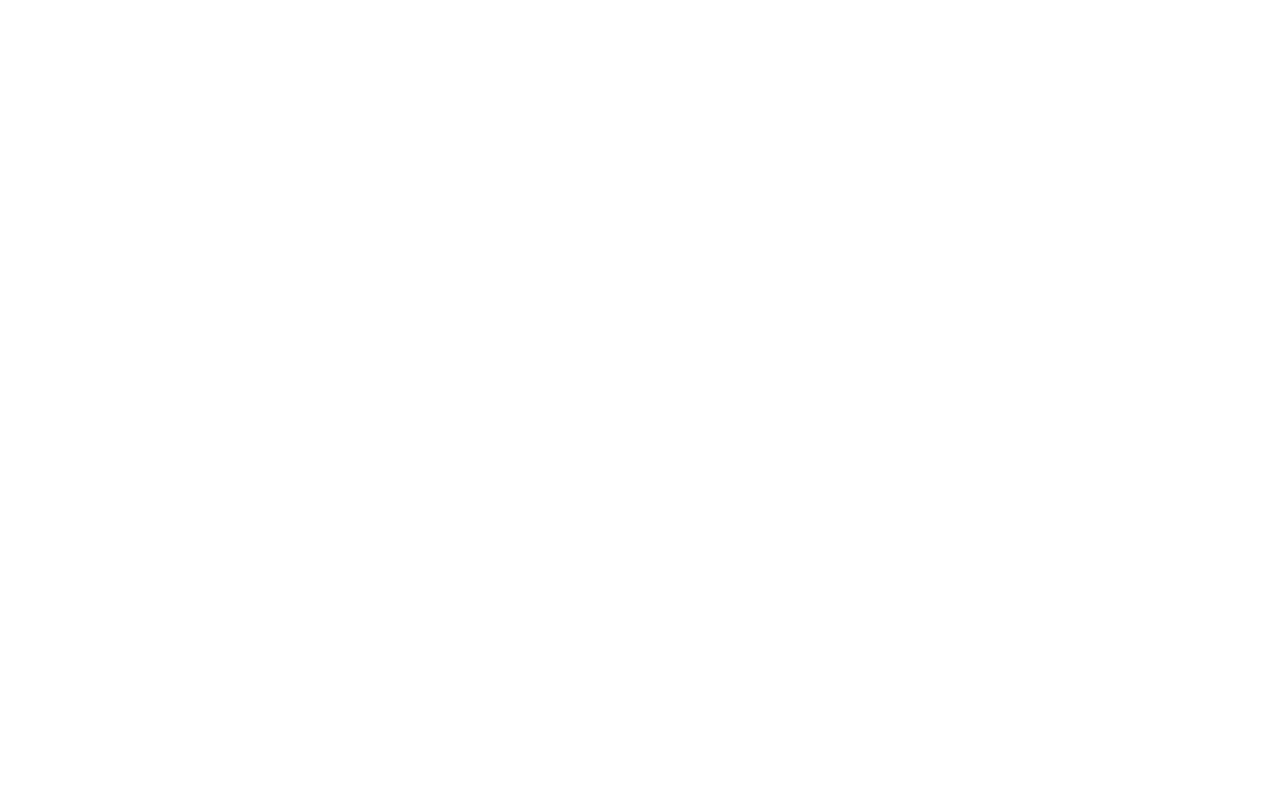
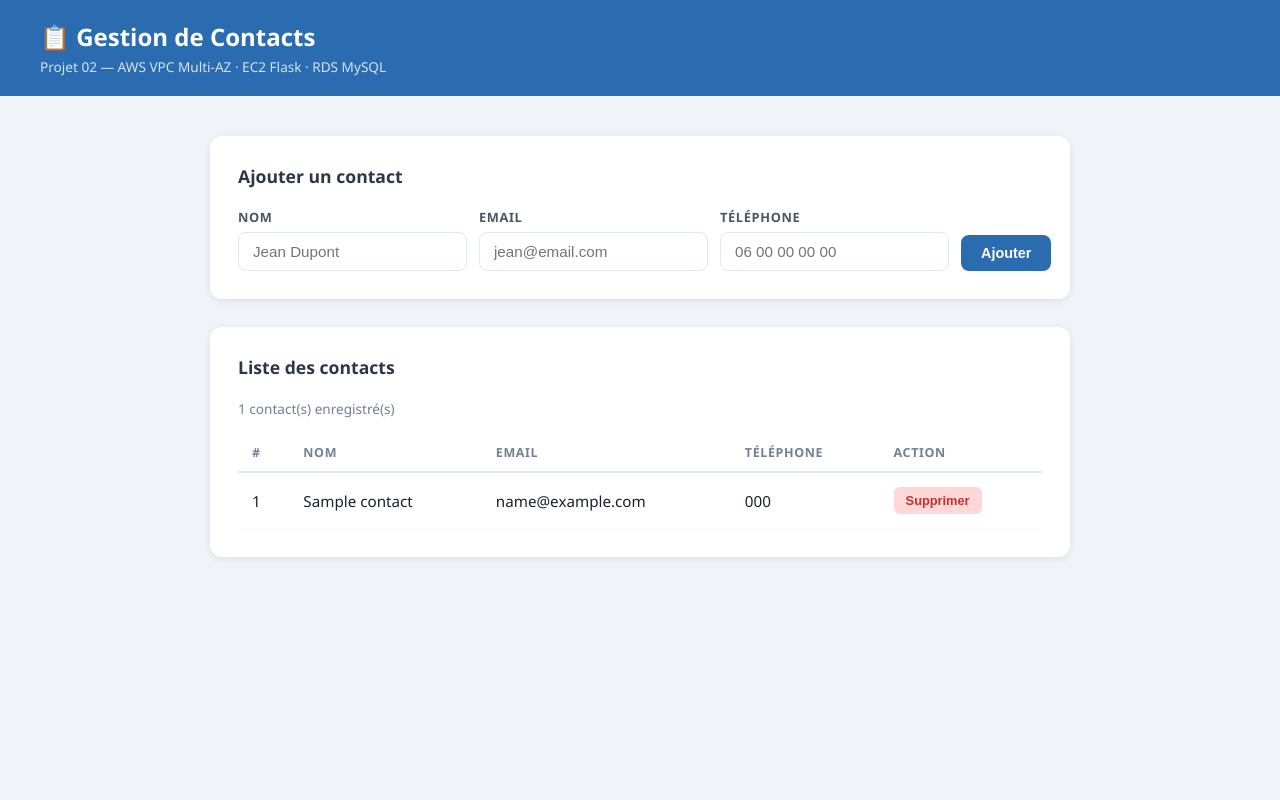
Before and after one commit to Jimmy-Barbier/projet-02-vpc-multi-az, a Flask app: page / in a window 1280 px wide. Before the commit the page is empty. Run offline with Flask 3, Linux system fonts and the light colour scheme; tables that the repository leaves empty hold one stand-in row (values such as "Sample post").

Commit message:
Update index.html

```diff
--- a/app/templates/index.html
+++ b/app/templates/index.html
@@ -1 +1,103 @@
-<!-- Template HTML — En construction -->
+<!DOCTYPE html>
+<html lang="fr">
+<head>
+    <meta charset="UTF-8">
+    <meta name="viewport" content="width=device-width, initial-scale=1.0">
+    <title>Gestion de Contacts</title>
+    <style>
+        * { margin: 0; padding: 0; box-sizing: border-box; }
+        body { font-family: 'Segoe UI', sans-serif; background: #f0f4f8; color: #1a202c; }
+        header { background: #2b6cb0; color: white; padding: 20px 40px; }
+        header h1 { font-size: 1.5rem; }
+        header p { font-size: 0.85rem; opacity: 0.8; margin-top: 4px; }
+        .container { max-width: 900px; margin: 40px auto; padding: 0 20px; }
+        .card { background: white; border-radius: 12px; padding: 28px; box-shadow: 0 2px 8px rgba(0,0,0,0.08); margin-bottom: 28px; }
+        .card h2 { font-size: 1.1rem; margin-bottom: 20px; color: #2d3748; }
+        .form-grid { display: grid; grid-template-columns: 1fr 1fr 1fr auto; gap: 12px; align-items: end; }
+        .form-group { display: flex; flex-direction: column; gap: 6px; }
+        label { font-size: 0.8rem; font-weight: 600; color: #4a5568; text-transform: uppercase; letter-spacing: 0.05em; }
+        input { padding: 10px 14px; border: 1px solid #e2e8f0; border-radius: 8px; font-size: 0.95rem; transition: border-color 0.2s; }
+        input:focus { outline: none; border-color: #2b6cb0; }
+        button { padding: 10px 20px; background: #2b6cb0; color: white; border: none; border-radius: 8px; font-weight: 600; cursor: pointer; font-size: 0.9rem; transition: background 0.2s; }
+        button:hover { background: #2c5282; }
+        table { width: 100%; border-collapse: collapse; }
+        th { text-align: left; padding: 10px 14px; font-size: 0.78rem; text-transform: uppercase; letter-spacing: 0.05em; color: #718096; border-bottom: 2px solid #e2e8f0; }
+        td { padding: 14px; border-bottom: 1px solid #f7fafc; font-size: 0.95rem; }
+        tr:hover td { background: #f7fafc; }
+        .btn-delete { padding: 6px 12px; background: #fed7d7; color: #c53030; border: none; border-radius: 6px; cursor: pointer; font-size: 0.8rem; font-weight: 600; transition: background 0.2s; }
+        .btn-delete:hover { background: #fc8181; }
+        .empty { text-align: center; padding: 40px; color: #a0aec0; }
+        .count { font-size: 0.85rem; color: #718096; margin-bottom: 16px; }
+    </style>
+</head>
+<body>
+
+<header>
+    <h1>📋 Gestion de Contacts</h1>
+    <p>Projet 02 — AWS VPC Multi-AZ · EC2 Flask · RDS MySQL</p>
+</header>
+
+<div class="container">
+
+    <!-- Formulaire ajout -->
+    <div class="card">
+        <h2>Ajouter un contact</h2>
+        <form action="/ajouter" method="POST">
+            <div class="form-grid">
+                <div class="form-group">
+                    <label for="nom">Nom</label>
+                    <input type="text" id="nom" name="nom" placeholder="Jean Dupont" required>
+                </div>
+                <div class="form-group">
+                    <label for="email">Email</label>
+                    <input type="email" id="email" name="email" placeholder="jean@email.com" required>
+                </div>
+                <div class="form-group">
+                    <label for="telephone">Téléphone</label>
+                    <input type="text" id="telephone" name="telephone" placeholder="06 00 00 00 00">
+                </div>
+                <button type="submit">Ajouter</button>
+            </div>
+        </form>
+    </div>
+
+    <!-- Liste contacts -->
+    <div class="card">
+        <h2>Liste des contacts</h2>
+        <p class="count">{{ contacts|length }} contact(s) enregistré(s)</p>
+        {% if contacts %}
+        <table>
+            <thead>
+                <tr>
+                    <th>#</th>
+                    <th>Nom</th>
+                    <th>Email</th>
+                    <th>Téléphone</th>
+                    <th>Action</th>
+                </tr>
+            </thead>
+            <tbody>
+                {% for contact in contacts %}
+                <tr>
+                    <td>{{ contact.id }}</td>
+                    <td>{{ contact.nom }}</td>
+                    <td>{{ contact.email }}</td>
+                    <td>{{ contact.telephone or '—' }}</td>
+                    <td>
+                        <a href="/supprimer/{{ contact.id }}">
+                            <button class="btn-delete">Supprimer</button>
+                        </a>
+                    </td>
+                </tr>
+                {% endfor %}
+            </tbody>
+        </table>
+        {% else %}
+        <div class="empty">Aucun contact pour l'instant. Ajoutez-en un !</div>
+        {% endif %}
+    </div>
+
+</div>
+
+</body>
+</html>
```
